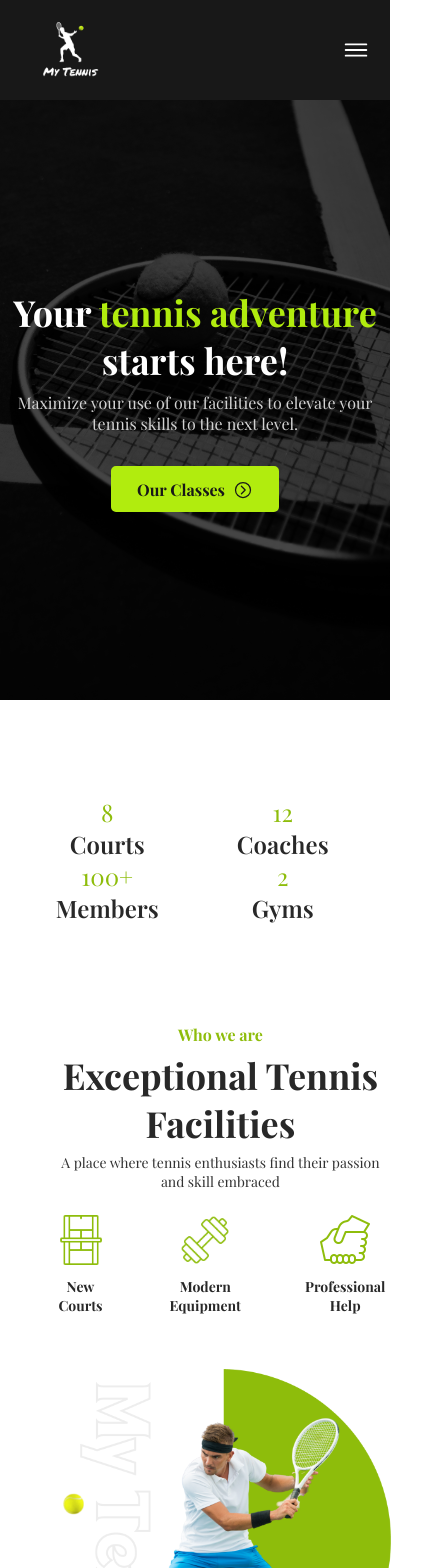
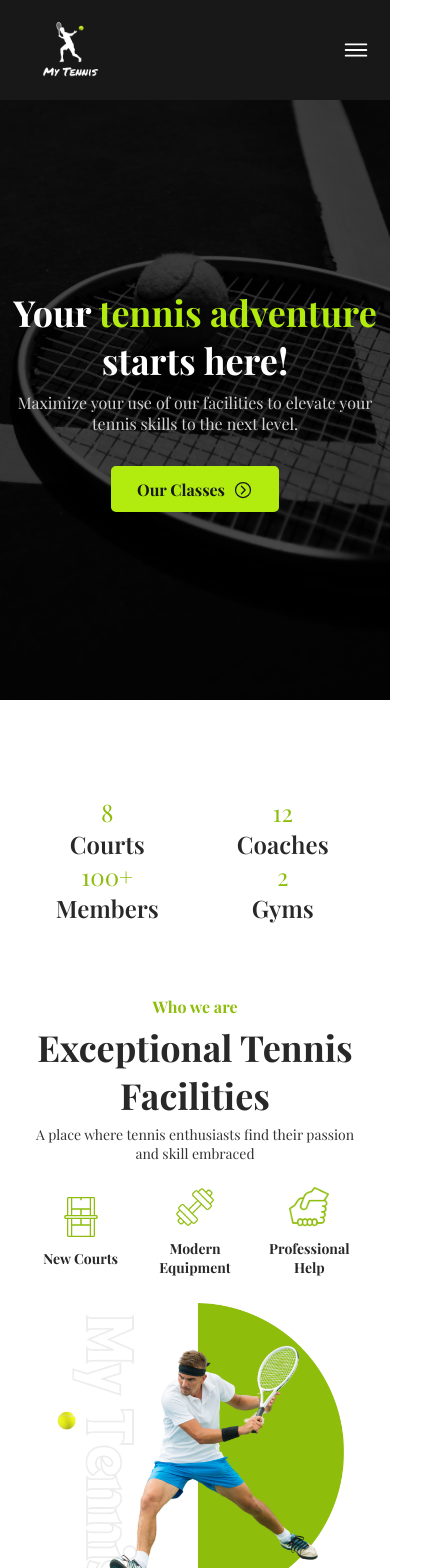
Before and after one commit to tomassfernandes/my-tennis-website, a React (Create React App) app: page / in a window 390 px wide. Shown: the top 1568 px of the page, 421 px wide, since content can reach past the window. Built offline with nearby package versions, Linux system fonts and the light colour scheme.

Commit message:
HomePage queries minor adjustments

```diff
--- a/src/CSS/queries/HomePage-queries.css
+++ b/src/CSS/queries/HomePage-queries.css
@@ -116,7 +116,7 @@
     gap: 3.6rem;
     background-color: black;
     transition: 1s;
-    transform: translateY(-100vh);
+    transform: translateY(-300vh);
   }
 
   header .nav-links-div {
@@ -210,6 +210,10 @@
     width: 85%;
   }
 
+  .who-we-are-left-div {
+    padding: 0.8rem;
+  }
+
   .services-grid {
     grid-template-columns: 1fr;
   }
@@ -277,6 +281,17 @@
     text-align: center;
   }
 
+  .facilities-grid {
+    display: grid;
+    grid-template-columns: repeat(3, 1fr);
+    column-gap: 0.8rem;
+  }
+
+  .facilities-img {
+    width: 4rem;
+    height: 4rem;
+  }
+
   .footer {
     padding-top: 3.6rem;
   }
```
